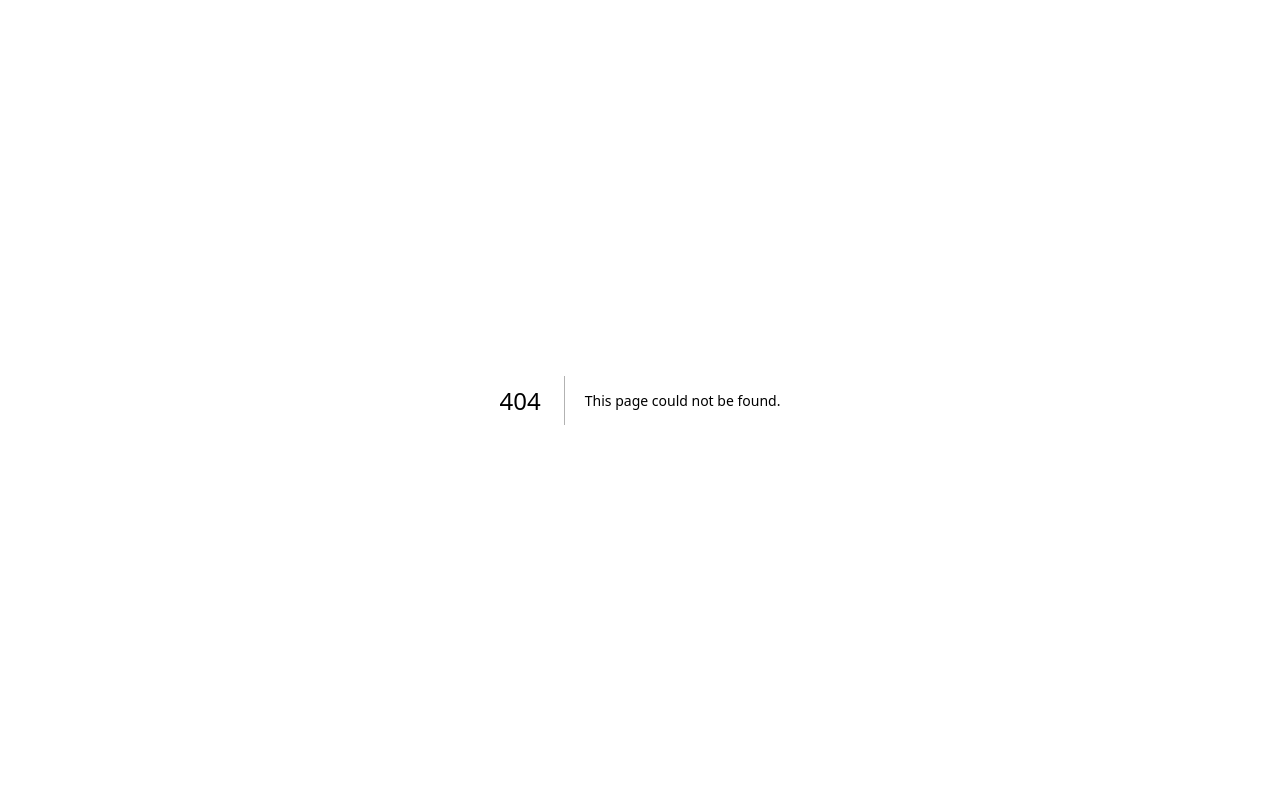
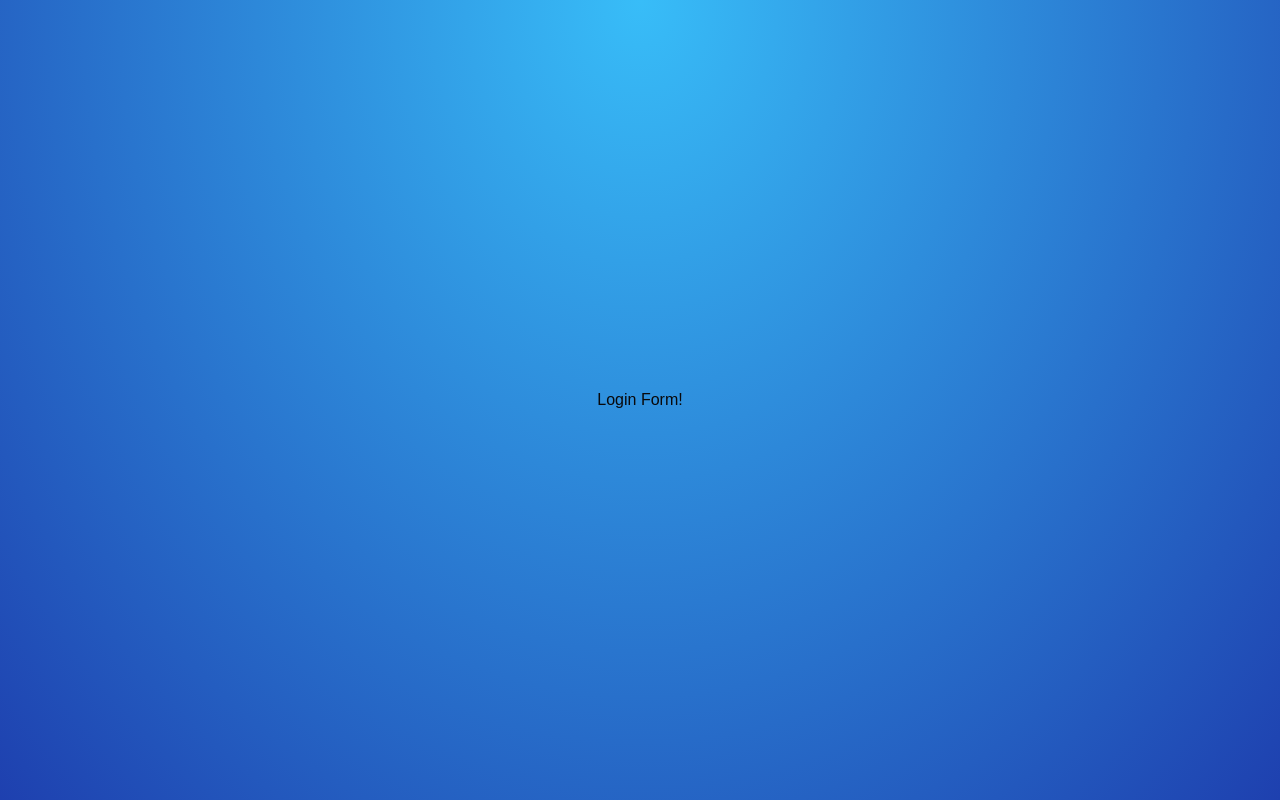
Before and after one commit to MykhailoZykov/auth, a Next.js app: page /auth/login in a window 1280 px wide. Before the commit this address had no page. Built offline with nearby package versions, Linux system fonts and the light colour scheme.

Commit message:
login page created

```diff
--- /dev/null
+++ b/app/auth/layout.tsx
@@ -0,0 +1,7 @@
+const AuthLayout = ({children}: {children: React.ReactNode}) => {
+    return ( <div className="h-full flex items-center justify-center bg-[radial-gradient(ellipse_at_top,_var(--tw-gradient-stops))] from-sky-400 to-blue-800">
+        {children}
+    </div> );
+}
+
+export default AuthLayout;
--- /dev/null
+++ b/app/auth/login/page.tsx
@@ -0,0 +1,9 @@
+import { LoginForm } from "@/components/auth/login-form";
+
+const LoginPage = () => {
+  return (
+    <LoginForm/>
+  );
+};
+
+export default LoginPage;
--- /dev/null
+++ b/components/auth/login-form.tsx
@@ -0,0 +1,7 @@
+export const LoginForm =() => {
+    return (
+        <div>
+            Login Form!
+        </div>
+    )
+}
```
